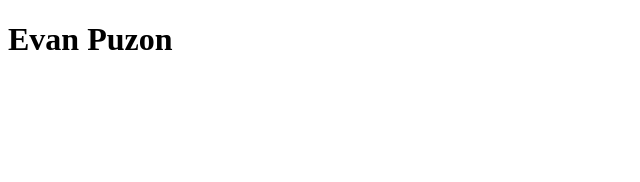
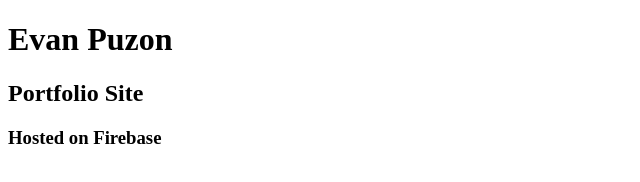
Before and after one commit to puzonevan/portfolio-site, a plain HTML site: page index.html in a window 1280 px wide. Shown: the whole page, without its empty margins (0-640 px from the left). Drawn offline with Linux system fonts and the light colour scheme.

Commit message:
h2 h3 setup

```diff
--- a/index.html
+++ b/index.html
@@ -8,5 +8,7 @@
 </head>
 <body>
     <h1>Evan Puzon</h1>
+    <h2>Portfolio Site</h2>
+    <h3>Hosted on Firebase</h3>
 </body>
 </html>
```
